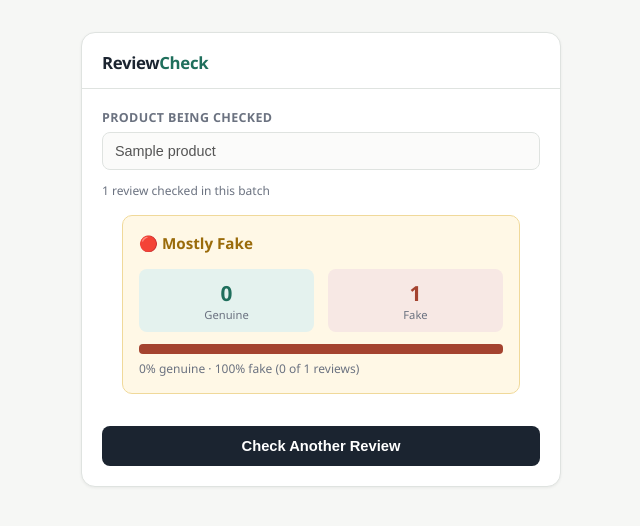
After one commit to Mahjabeen2004/fake-review-detector, a Django app: page /product-summary/00000000-0000-0000-0000-000000000001/ in a window 1280 px wide. The commit adds this page. Shown: the top 526 px of the page, without its empty margins (319-959 px from the left). Run offline with Django 5.2, Linux system fonts and the light colour scheme; tables that the repository leaves empty hold one stand-in row (values such as "Sample post"); parts of the project's set-up code (start-up, migrations or seed data) failed here and were passed over.

Commit message:
Day 4: Bulk Check, Bulk Results, and Product Summary pages working

```diff
--- a/reviews/models.py
+++ b/reviews/models.py
@@ -88,5 +88,10 @@ class Review(models.Model):
         if one exists, otherwise the model's original prediction."""
         return self.override_label if self.is_overridden else self.predicted_label
 
+    @property
+    def confidence_percent(self):
+        """Confidence stored as a decimal (0.92) -> clean whole percent (92)."""
+        return round(self.confidence * 100)
+
     def __str__(self):
         return f"{self.product.name} — {self.final_label} ({self.confidence:.0%})"
--- a/reviews/static/reviews/style.css
+++ b/reviews/static/reviews/style.css
@@ -188,3 +188,27 @@ input[type=text]{
 }
 .mode-option.active{background:var(--ink);color:#fff;}
 .mode-option.inactive{border:1px solid var(--line);color:var(--muted);}
+.review-card{
+  border:1px solid var(--line);
+  border-radius:8px;
+  padding:10px;
+  margin-bottom:8px;
+}
+.review-card.fake{background:var(--danger-soft);}
+.review-card.genuine{background:var(--trust-soft);}
+.review-card .quote{font-size:0.82rem;font-style:italic;margin-bottom:4px;}
+.review-card .verdict{font-size:0.78rem;font-weight:700;}
+.review-card .verdict.fake{color:var(--danger);}
+.review-card .verdict.genuine{color:var(--trust);}
+.result-card.mixed{background:#fff8e6;border:1px solid #f0d99a;}
+.result-tag.mixed{color:#9a6b0a;}
+.stat-row{display:flex;gap:14px;margin:10px 0;}
+.stat-box{flex:1;text-align:center;border-radius:8px;padding:10px;}
+.stat-box.genuine{background:var(--trust-soft);}
+.stat-box.fake{background:var(--danger-soft);}
+.stat-box .num{font-size:1.3rem;font-weight:700;}
+.stat-box.genuine .num{color:var(--trust);}
+.stat-box.fake .num{color:var(--danger);}
+.stat-box .lbl{font-size:0.7rem;color:var(--muted);}
+.split-bar{height:10px;border-radius:4px;overflow:hidden;margin-top:12px;background:#e2e5e2;}
+.split-fill{height:100%;float:left;}
--- /dev/null
+++ b/reviews/templates/reviews/product_summary.html
@@ -0,0 +1,51 @@
+{% extends 'reviews/base.html' %}
+{% block title %}Product Summary — ReviewCheck{% endblock %}
+
+{% block content %}
+
+<label>Product being checked</label>
+<input type="text" value="{{ product.name }}" disabled style="margin-bottom:4px;">
+<div class="sample-line" style="margin-bottom:16px;">
+  {{ total }} review{{ total|pluralize }} checked in this batch
+</div>
+
+{% if total > 0 %}
+<div class="result-card mixed">
+  <div class="result-tag mixed">
+    {% if fake_pct >= 50 %}
+      🔴 Mostly Fake
+    {% elif fake_pct >= 25 %}
+      🟡 Mixed Signals
+    {% else %}
+      🟢 Mostly Genuine
+    {% endif %}
+  </div>
+
+  <div class="stat-row">
+    <div class="stat-box genuine">
+      <div class="num">{{ genuine_count }}</div>
+      <div class="lbl">Genuine</div>
+    </div>
+    <div class="stat-box fake">
+      <div class="num">{{ fake_count }}</div>
+      <div class="lbl">Fake</div>
+    </div>
+  </div>
+
+  <div class="split-bar">
+    <div class="split-fill" style="width:{{ genuine_pct }}%;background:var(--trust);"></div>
+    <div class="split-fill" style="width:{{ fake_pct }}%;background:var(--danger);"></div>
+  </div>
+  <div class="confidence-label" style="margin-top:6px;">
+    {{ genuine_pct }}% genuine · {{ fake_pct }}% fake ({{ genuine_count }} of {{ total }} reviews)
+  </div>
+</div>
+{% else %}
+<p class="sample-line">No reviews yet for this product.</p>
+{% endif %}
+
+<a href="{% url 'submit_review' %}" style="text-decoration:none;">
+  <button class="btn">Check Another Review</button>
+</a>
+
+{% endblock %}
--- a/reviews/templates/reviews/submit.html
+++ b/reviews/templates/reviews/submit.html
@@ -10,8 +10,10 @@
   <input type="text" name="product_name" placeholder="e.g. Wireless Bluetooth Earbuds — XYZ Brand" required>
 
   <div class="mode-toggle">
-    <div class="mode-option active">Single Review</div>
-    <div class="mode-option inactive">Bulk Check</div>
+    <div class="mode-option active" style="flex:1;">Single Review</div>
+    <a href="{% url 'submit_bulk_review' %}" style="flex:1;text-decoration:none;">
+      <div class="mode-option inactive" style="width:100%;">Bulk Check</div>
+    </a>
   </div>
 
   <label>Reviewer name (optional)</label>
--- a/reviews/urls.py
+++ b/reviews/urls.py
@@ -3,8 +3,11 @@ reviews/urls.py
 ----------------
 Maps web addresses to the view functions in views.py.
 
-/submit/         -> shows the submit form, and processes it when submitted
-/result/<id>/    -> shows the result for one specific saved review
+/submit/                     -> single review submit form
+/result/<id>/                -> result for one specific saved review
+/submit/bulk/                -> bulk submit form (paste multiple reviews)
+/bulk-results/<batch_id>/    -> results for just ONE bulk batch
+/product-summary/<id>/       -> all-time aggregate stats for one product
 """
 
 from django.urls import path
@@ -13,4 +16,7 @@ from . import views
 urlpatterns = [
     path('submit/', views.submit_review, name='submit_review'),
     path('result/<int:review_id>/', views.review_result, name='review_result'),
+    path('submit/bulk/', views.submit_bulk_review, name='submit_bulk_review'),
+    path('bulk-results/<uuid:batch_id>/', views.bulk_results, name='bulk_results'),
+    path('product-summary/<uuid:batch_id>/', views.product_summary, name='product_summary'),
 ]
--- a/reviews/views.py
+++ b/reviews/views.py
@@ -1,13 +1,21 @@
 """
 reviews/views.py
 ----------------
-Day 3: the core working piece of the whole project.
+Day 3: Submit -> Classify -> Result (single review)
+Day 4: Bulk Check -> Bulk Results -> Product Summary
 
-Flow:
+Flow (single):
   1. User submits a review through a form (product name + review text)
   2. This view loads your trained Naive Bayes model + vectorizer
   3. Classifies the review, saves it to the database
   4. Redirects to a Result page showing the verdict
+
+Flow (bulk):
+  1. User pastes multiple reviews (one per line) for one product
+  2. Each line is classified separately, all tagged with the same batch_id
+  3. Redirects to Bulk Results, showing just this batch
+  4. From there, Product Summary aggregates ALL reviews for that product
+     (all-time, ignoring batch) -- that's what batch_id exists to separate.
 
 Model/vectorizer are loaded ONCE, when Django starts -- not on every
 request. Loading a .pkl file from disk is relatively slow, so doing it
@@ -16,6 +24,7 @@ on every single submission would make the site sluggish.
 
 import os
 import pickle
+import uuid
 
 from django.conf import settings
 from django.shortcuts import render, redirect, get_object_or_404
@@ -60,42 +69,54 @@ def get_top_words(vectorized_input, class_index, top_n=5):
     return [word for word, score in word_scores[:top_n]]
 
 
+def classify_text(text):
+    """
+    Runs one piece of review text through the full pipeline:
+    clean -> vectorize -> predict -> find top contributing words.
+    Used by BOTH single and bulk submission, so the exact same
+    logic is never duplicated in two places.
+
+    Returns a dict ready to unpack into Review.objects.create(...).
+    """
+    cleaned_text = preprocess_text(text)
+    vectorized = vectorizer.transform([cleaned_text])
+
+    predicted_class = nb_model.predict(vectorized)[0]           # e.g. '__label1__'
+    probabilities = nb_model.predict_proba(vectorized)[0]
+    class_index = list(nb_model.classes_).index(predicted_class)
+    confidence = probabilities[class_index]
+
+    final_label = LABEL_MAP[predicted_class]
+    top_words_list = get_top_words(vectorized, class_index)
+
+    return {
+        'text': text,
+        'predicted_label': final_label,
+        'confidence': confidence,
+        'word_count': len(text.split()),
+        'top_words': ', '.join(top_words_list),
+    }
+
+
 def submit_review(request):
-    """Shows the submit form (GET) or processes a submitted review (POST)."""
+    """Shows the submit form (GET) or processes a submitted single review (POST)."""
     if request.method == 'POST':
         product_name = request.POST.get('product_name', '').strip()
         reviewer_name = request.POST.get('reviewer_name', '').strip()
         review_text = request.POST.get('review_text', '').strip()
 
-        # --- Preprocess exactly the same way training data was processed ---
-        cleaned_text = preprocess_text(review_text)
-        vectorized = vectorizer.transform([cleaned_text])
+        result = classify_text(review_text)
 
-        # --- Predict ---
-        predicted_class = nb_model.predict(vectorized)[0]           # e.g. '__label1__'
-        probabilities = nb_model.predict_proba(vectorized)[0]
-        class_index = list(nb_model.classes_).index(predicted_class)
-        confidence = probabilities[class_index]
-
-        final_label = LABEL_MAP[predicted_class]
-        top_words_list = get_top_words(vectorized, class_index)
-
-        # --- Find or create the Product / Reviewer rows ---
         product, _ = Product.objects.get_or_create(name=product_name)
 
         reviewer = None
         if reviewer_name:
             reviewer, _ = Reviewer.objects.get_or_create(name=reviewer_name)
 
-        # --- Save this review ---
         review = Review.objects.create(
             product=product,
             reviewer=reviewer,
-            text=review_text,
-            predicted_label=final_label,
-            confidence=confidence,
-            word_count=len(review_text.split()),
-            top_words=', '.join(top_words_list),
+            **result,
         )
 
         return redirect('review_result', review_id=review.id)
@@ -112,3 +133,75 @@ def review_result(request, review_id):
         'top_words_list': review.top_words.split(', ') if review.top_words else [],
     }
     return render(request, 'reviews/result.html', context)
+
+
+def submit_bulk_review(request):
+    """Shows the bulk submit form (GET) or processes pasted reviews (POST)."""
+    if request.method == 'POST':
+        product_name = request.POST.get('product_name', '').strip()
+        raw_text = request.POST.get('bulk_reviews', '')
+
+        # One review per line, ignore blank lines
+        lines = [line.strip() for line in raw_text.split('\n') if line.strip()]
+
+        product, _ = Product.objects.get_or_create(name=product_name)
+
+        # Every review in THIS submission shares one batch_id, so the
+        # Bulk Results page can show just this batch later.
+        batch_id = uuid.uuid4()
+
+        for line in lines:
+            result = classify_text(line)
+            Review.objects.create(
+                product=product,
+                reviewer=None,  # bulk mode doesn't track individual reviewers
+                batch_id=batch_id,
+                **result,
+            )
+
+        return redirect('bulk_results', batch_id=batch_id)
+
+    return render(request, 'reviews/submit_bulk.html')
+
+
+def bulk_results(request, batch_id):
+    """Shows only the reviews submitted together in ONE bulk batch."""
+    reviews = Review.objects.filter(batch_id=batch_id)
+    product = reviews.first().product if reviews.exists() else None
+    context = {
+        'reviews': reviews,
+        'product': product,
+        'batch_id': batch_id,
+    }
+    return render(request, 'reviews/bulk_results.html', context)
+
+
+def product_summary(request, batch_id):
+    """
+    Aggregates reviews from ONE specific batch -- matching the mockup's
+    "20 reviews pasted for this product" framing. This is a snapshot of
+    one checking session, NOT an all-time history for the product name --
+    two unrelated people bulk-checking a same-named product on different
+    platforms at different times should never be mixed into one score.
+    (Contrast with reviewer trust scores, which SHOULD stay all-time --
+    that's tracking one person's behavior pattern across sessions.)
+    """
+    reviews = Review.objects.filter(batch_id=batch_id)
+    product = reviews.first().product if reviews.exists() else None
+
+    total = reviews.count()
+    fake_count = sum(1 for r in reviews if r.final_label == 'fake')
+    genuine_count = total - fake_count
+
+    genuine_pct = round(100 * genuine_count / total) if total else 0
+    fake_pct = 100 - genuine_pct if total else 0
+
+    context = {
+        'product': product,
+        'total': total,
+        'fake_count': fake_count,
+        'genuine_count': genuine_count,
+        'genuine_pct': genuine_pct,
+        'fake_pct': fake_pct,
+    }
+    return render(request, 'reviews/product_summary.html', context)
```
Also changed, not shown: reviews/templates/reviews/bulk_results.html (added, +34 -0 lines), reviews/templates/reviews/submit_bulk.html (added, +26 -0 lines).
